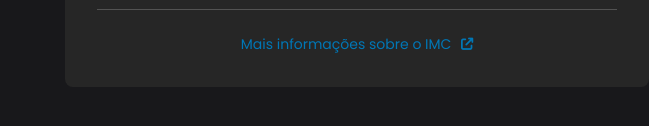
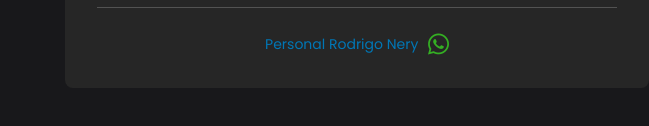
Before and after one commit to Nery27/CalculadoraIMC, a plain HTML site: page index.html in a window 1280 px wide. Both pictures are taken after typing "5", "5" into the empty fields and a click on the button "Calcular". Shown: the part 622-748 px from the top of the page, 631-1280 px from the left. Drawn offline with Linux system fonts and the light colour scheme.

Commit message:
commit
commit

```diff
--- a/index.html
+++ b/index.html
@@ -66,9 +66,9 @@
                 </div>
 
                 <div id="more_info">
-                    <a href="https://mundoeducacao.uol.com.br/saude-bem-estar/imc.htm">
-                        Mais informações sobre o IMC
-                        <i class="fa-solid fa-arrow-up-right-from-square"></i>
+                    <a href="https://api.whatsapp.com/send?phone=5521996702727" target="_blank">
+                        Personal Rodrigo Nery
+                        <i class="fa-brands fa-whatsapp" style="font-size: 24px; color: #34af23"></i>
                     </a>
                 </div>
             </div>
```
